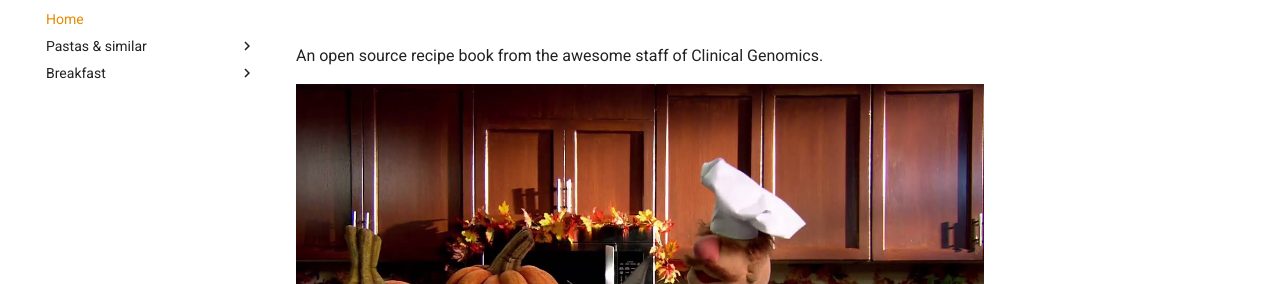
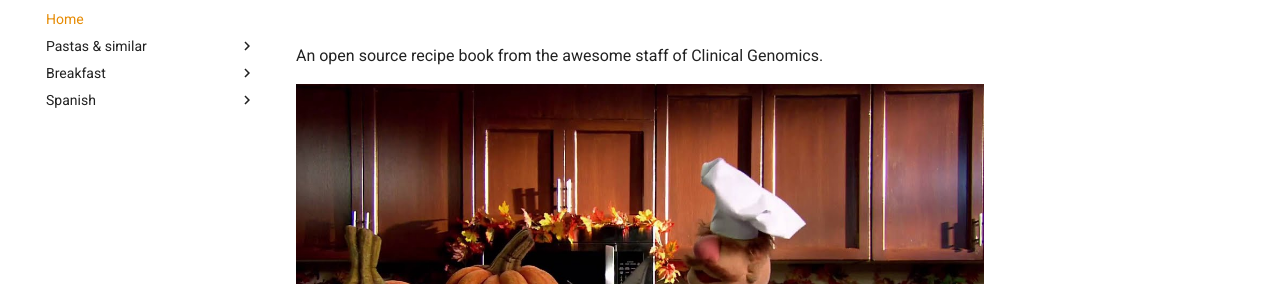
Before and after one commit to Clinical-Genomics/meatballs, an MkDocs documentation site: the page built from docs/index.md, in a window 1280 px wide. Shown: the part 137-421 px from the top of the page. Built offline with MkDocs 1.6.1 and Material for MkDocs 9.7.7, drawn with Linux system fonts in a browser that asks for light colours; comment, search, counter and statistics services are not loaded.

Commit message:
Updated navbar

```diff
--- a/mkdocs.yml
+++ b/mkdocs.yml
@@ -28,3 +28,5 @@ nav:
       - Gnocchi with Pumpkin: "main-courses/pastas/gnocchi_with_pumpkin.md"
   - Breakfast:
       - Porridge: "breakfast/porridge.md"
+  - Spanish:
+      - Tortilla: "spanish/tortilla.md"
```
